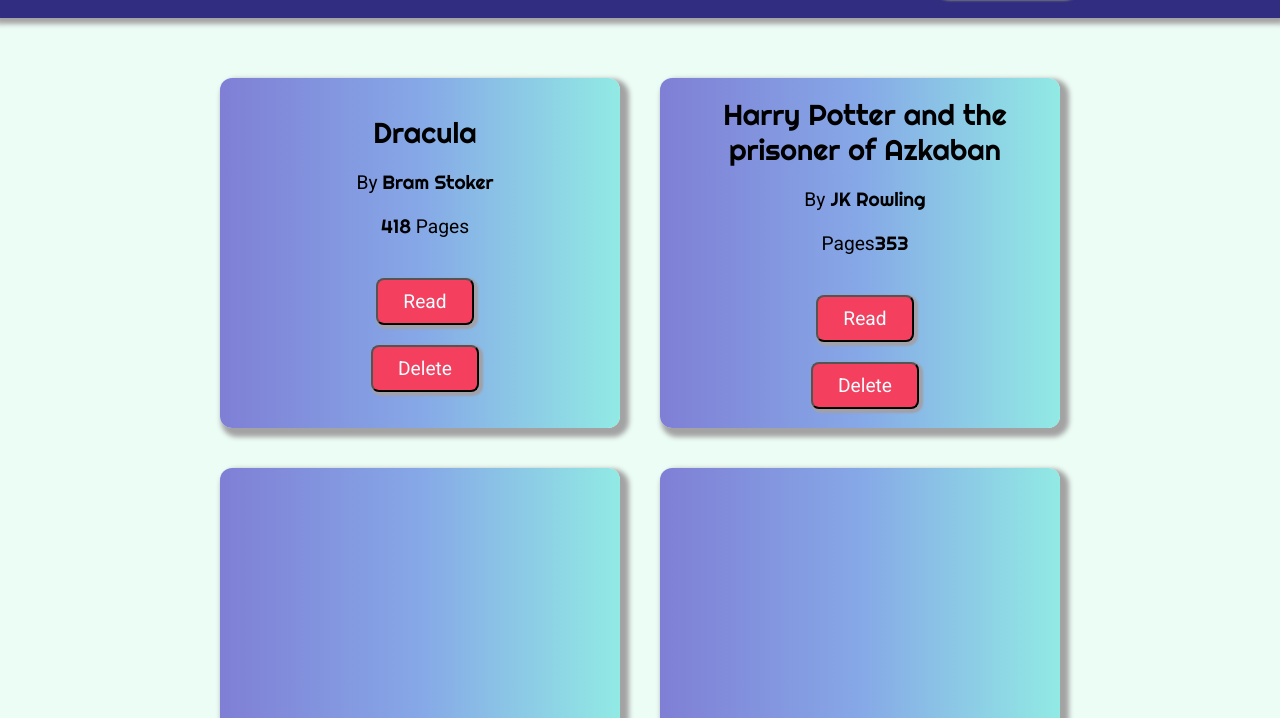
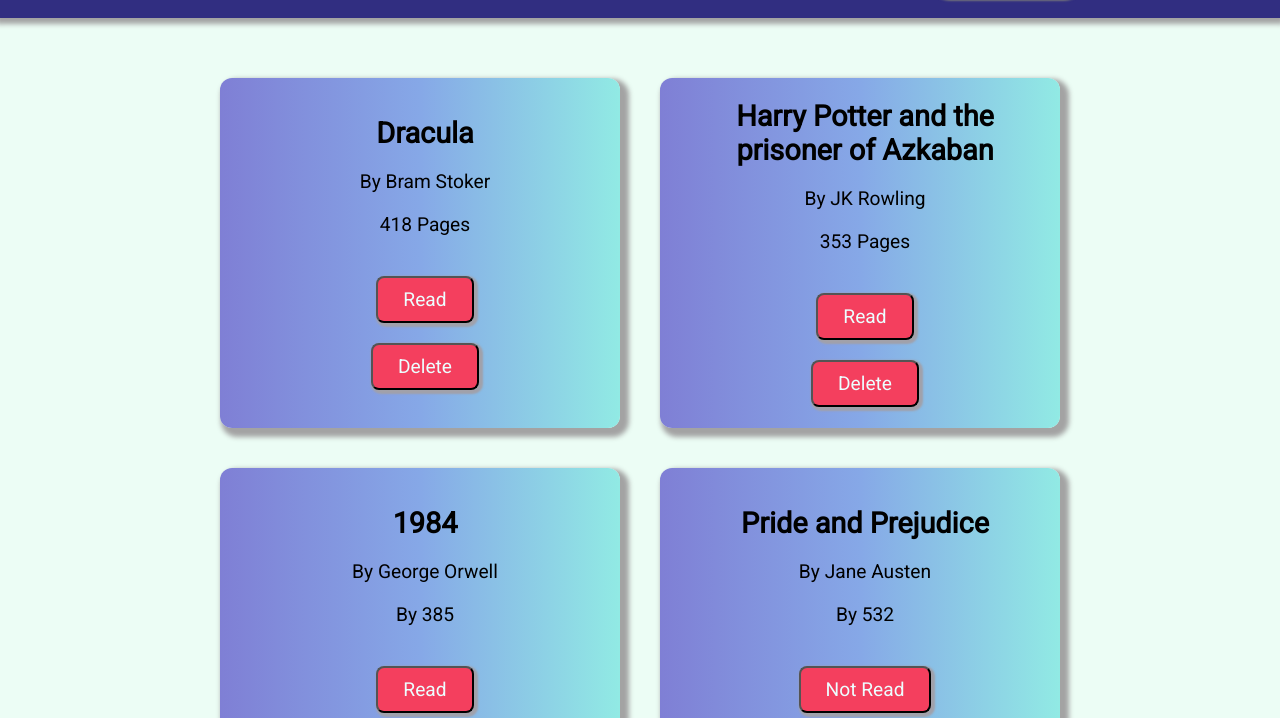
Before and after one commit to Asatyam/Library, a website: page index.html in a window 1280 px wide. Shown: the part 82-800 px from the top of the page. Drawn offline with Linux system fonts and the light colour scheme.

Commit message:
Add the function to add cards

```diff
--- a/index.html
+++ b/index.html
@@ -21,23 +21,19 @@
         <div class="content">
             <div class="cards">
                 <div class="card">
-                    <p class="name"><span class="details"></span>Dracula</p>
-                    <p class="author"><span class="details">By </span>Bram Stoker</p>
-                    <p class="pages">418<span class="details"> Pages</span></p>
+                    <p>Dracula</p>
+                    <p>By Bram Stoker</p>
+                    <p>418 Pages</span></p>
                     <button class="readBtn">Read</p>
                     <button class="deleteBtn">Delete</button>
                 </div>
                 <div class="card">
-                    <p class="name">Harry Potter and the prisoner of Azkaban</p>
-                    <p class="author"><span class="details">By</span> JK Rowling</p>
-                    <p class="pages"><span class="details">Pages</span>353</p>
+                    <p>Harry Potter and the prisoner of Azkaban</p>
+                    <p>By JK Rowling</p>
+                    <p>353 Pages</span></p>
                     <button class="readBtn">Read</p>
                     <button class="deleteBtn">Delete</button>
                 </div>
-                <div class="card"></div>
-                <div class="card"></div>
-                <div class="card"></div>
-                <div class="card"></div>
             </div>
         </div>
     </div>
--- a/script.js
+++ b/script.js
@@ -0,0 +1,47 @@
+const books = [];
+
+function Book(name, author, pages, read) {
+  this.name = name;
+  this.author = author;
+  this.pages = pages;
+  this.read = read;
+}
+const book1 = new Book('1984', 'George Orwell', 385, 1);
+const book2 = new Book('Pride and Prejudice', 'Jane Austen', 532, 0);
+
+books.push(book1);
+books.push(book2);
+
+function createBook(currBook) {
+  const cards = document.querySelector('.cards');
+  const card = document.createElement('div');
+  card.setAttribute('class', 'card');
+  const namePara = document.createElement('p');
+  const authorPara = document.createElement('p');
+  const pagesPara = document.createElement('p');
+  const readBtn = document.createElement('button');
+  namePara.textContent = currBook.name;
+  authorPara.textContent = `By ${currBook.author}`;
+  pagesPara.textContent = `By ${currBook.pages}`;
+  readBtn.textContent = currBook.read ? 'Read' : 'Not Read';
+  const deleteBtn = document.createElement('button');
+  deleteBtn.textContent = 'Delete';
+  deleteBtn.setAttribute('class', 'deleteBtn');
+  readBtn.setAttribute('class', 'readBtn');
+  card.appendChild(namePara);
+  card.appendChild(authorPara);
+  card.appendChild(pagesPara);
+  card.appendChild(readBtn);
+  card.appendChild(deleteBtn);
+  cards.append(card);
+}
+
+const book3 = new Book('Wuthering Heights', 'Emily Bronte', 400, 1);
+function displayBooks() {
+  for (let i = 0; i < books.length; i++) {
+    createBook(books[i]);
+  }
+}
+
+displayBooks();
+createBook(book3);
--- a/style.css
+++ b/style.css
@@ -70,7 +70,7 @@
     height: 100%;
     padding:20px;
     display: grid;
-    grid-template-columns: repeat(auto-fit,minmax(350px,1fr));
+    grid-template-columns: repeat(auto-fill,minmax(350px,1fr));
     grid-template-rows: var(--grid-size);
     grid-auto-rows:var(--grid-size);
     gap:40px;
@@ -93,13 +93,13 @@
 }
 .card>p:first-of-type{
     font-size:1.8rem;
+    font-weight: 899;
 }
 
 .card>p{
     text-align: center;
     margin-bottom: 20px;
     font-size:1.2rem;
-    font-family: "Righteous","Roboto","Helvetica",sans-serif;
 }
 .deleteBtn,.readBtn{
     padding:10px 25px;
```
Also changed, not shown: .eslintrc.json.
